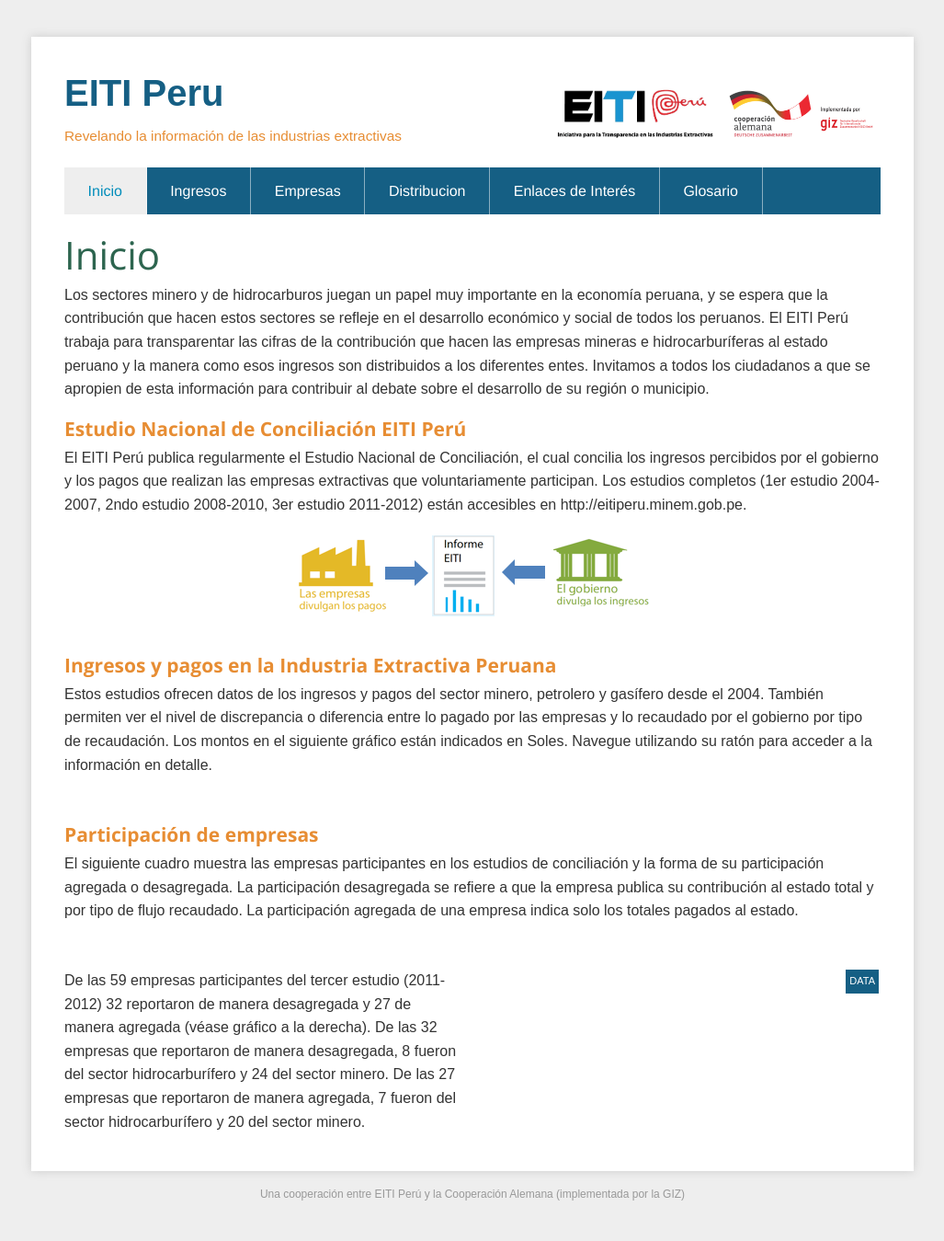
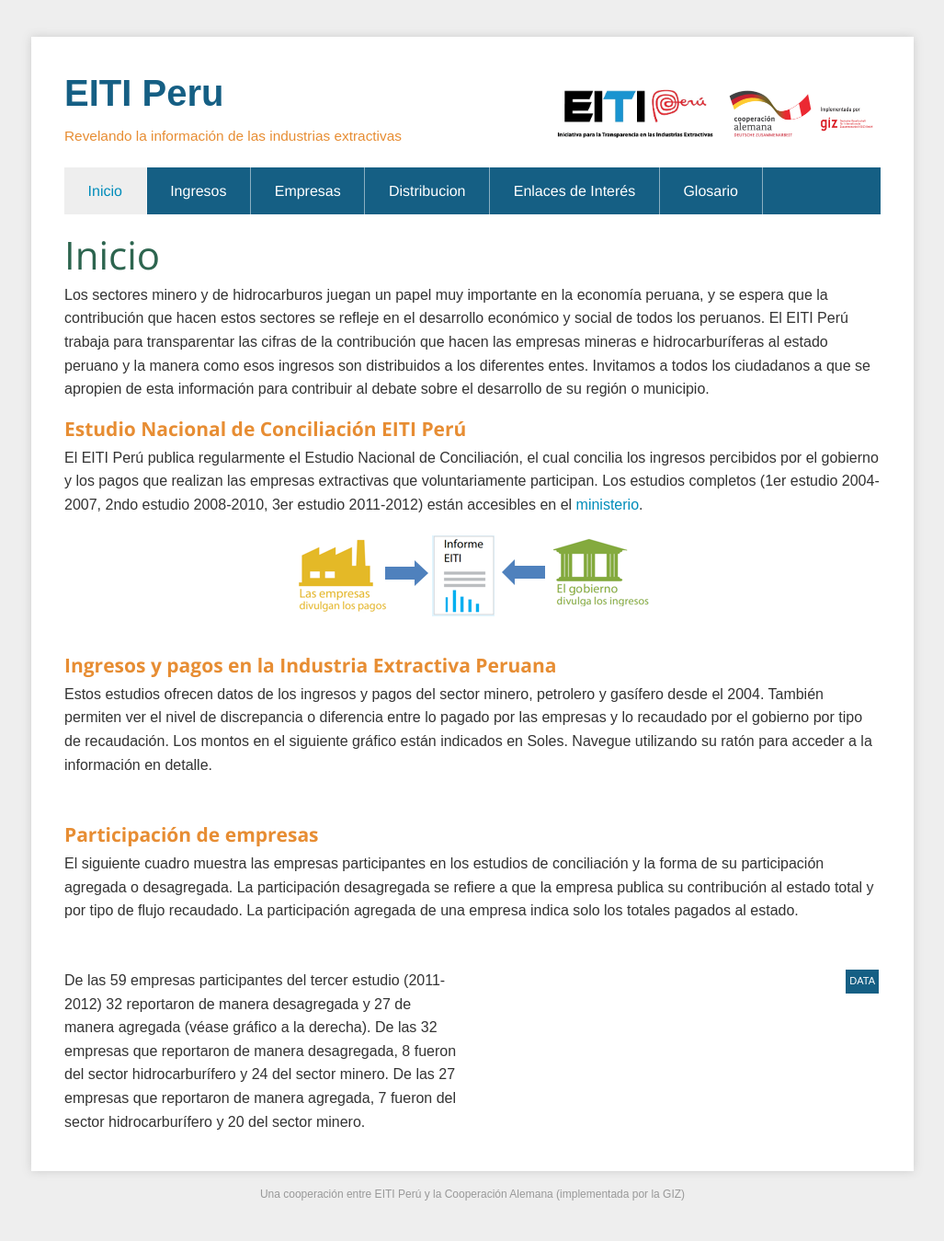
Before and after one commit to eiti-peru/data-app, a Jekyll site: the page built from index.html, in a window 1280 px wide. Shown: the whole page at 92% size, without its empty margins (126-1153 px from the left). Built offline with Jekyll 4.4.1, drawn with Linux system fonts in a browser that asks for light colours; nearby versions of some CDN libraries; Markdown is read by kramdown in place of the engine named in the settings; comment, search, counter and statistics services are not loaded.

Commit message:
Updated inicio.html

```diff
--- a/_includes/editables/start/inicio.html
+++ b/_includes/editables/start/inicio.html
@@ -4,7 +4,7 @@
 
 <h2>Estudio Nacional de Conciliación EITI Perú</h2>
 <p>
-  El EITI Perú publica regularmente el Estudio Nacional de Conciliación, el cual concilia los ingresos percibidos por el gobierno y los pagos que realizan las empresas extractivas que voluntariamente participan. Los estudios completos (1er estudio 2004-2007, 2ndo estudio 2008-2010, 3er estudio 2011-2012) están accesibles en http://eitiperu.minem.gob.pe.
+  El EITI Perú publica regularmente el Estudio Nacional de Conciliación, el cual concilia los ingresos percibidos por el gobierno y los pagos que realizan las empresas extractivas que voluntariamente participan. Los estudios completos (1er estudio 2004-2007, 2ndo estudio 2008-2010, 3er estudio 2011-2012) están accesibles en el <a href="http://eitiperu.minem.gob.pe">ministerio</a>.
 </p>
 <center>
 <img src="{{ site.url }}/images/eiti-schema.png">
```
